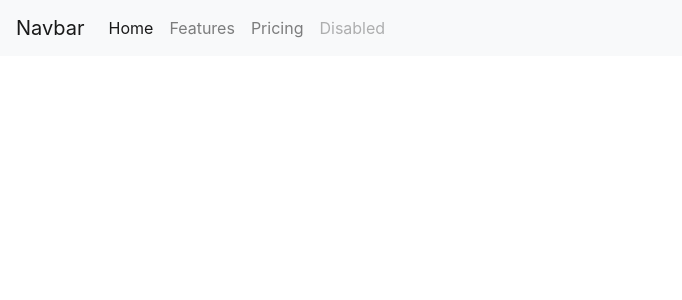
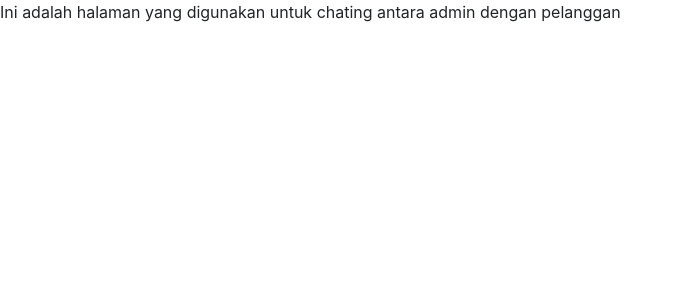
Before and after one commit to depanripurba/TambaBerkat, a React (Create React App) app: page /chat in a window 1280 px wide. Shown: the top 300 px of the page, without its empty margins (0-682 px from the left). Built offline with nearby package versions, Linux system fonts and the light colour scheme.

Commit message:
membuat page not found

```diff
--- a/src/App.js
+++ b/src/App.js
@@ -1,11 +1,19 @@
 import React from 'react';
-import { BrowserRouter as Router, Route } from "react-router-dom";
+import { BrowserRouter as Router, Route, Switch } from "react-router-dom";
 import Home from "./componen/Home";
+import Login from "./componen/Login";
+import Chat from "./componen/Chat";
+import Notfound from "./componen/Notfound";
 
 function App() {
   return (
   	<Router>
-     <Route path="/" component={Home} />
+  	<Switch>
+	     <Route path="/" exact component={Home} />
+	     <Route path="/login" component={Login} />
+	     <Route path="/chat" component={Chat} />
+	     <Route component={Notfound} />
+	     </Switch>
     </Router>
   );
 }
--- /dev/null
+++ b/src/componen/Chat/index.js
@@ -0,0 +1,10 @@
+import React from "react";
+class Index extends React.Component{
+
+  render(){
+    return (
+	<p>Ini adalah halaman yang digunakan untuk chating antara admin dengan pelanggan</p>
+    )
+}
+}
+export default Index;
--- a/src/componen/Child/Header/index.js
+++ b/src/componen/Child/Header/index.js
@@ -12,9 +12,9 @@ class Index extends React.Component{
   <div className="collapse navbar-collapse" id="navbarNavAltMarkup">
     <div className="navbar-nav">
       <a className="nav-item nav-link active" href="#">Home <span className="sr-only">(current)</span></a>
-      <a className="nav-item nav-link" href="#">Features</a>
-      <a className="nav-item nav-link" href="#">Pricing</a>
-      <a className="nav-item nav-link disabled" href="#" tabindex="-1" aria-disabled="true">Disabled</a>
+      <a className="nav-item nav-link" href="#">Login</a>
+      <a className="nav-item nav-link" href="#">Daftar Diskon</a>
+
     </div>
   </div>
 </nav>
--- /dev/null
+++ b/src/componen/Login/index.js
@@ -0,0 +1,10 @@
+import React from "react";
+class Index extends React.Component{
+
+  render(){
+    return (
+		<p>Selamat datang di halaman login yang saya bangun dengan react js</p>
+    )
+ }
+ }
+export default Index;
--- /dev/null
+++ b/src/componen/Notfound/index.js
@@ -0,0 +1,10 @@
+import React from "react";
+class Index extends React.Component{
+
+  render(){
+    return (
+	<center><h3>Page Not Found</h3></center>
+    )
+}
+}
+export default Index;
```
